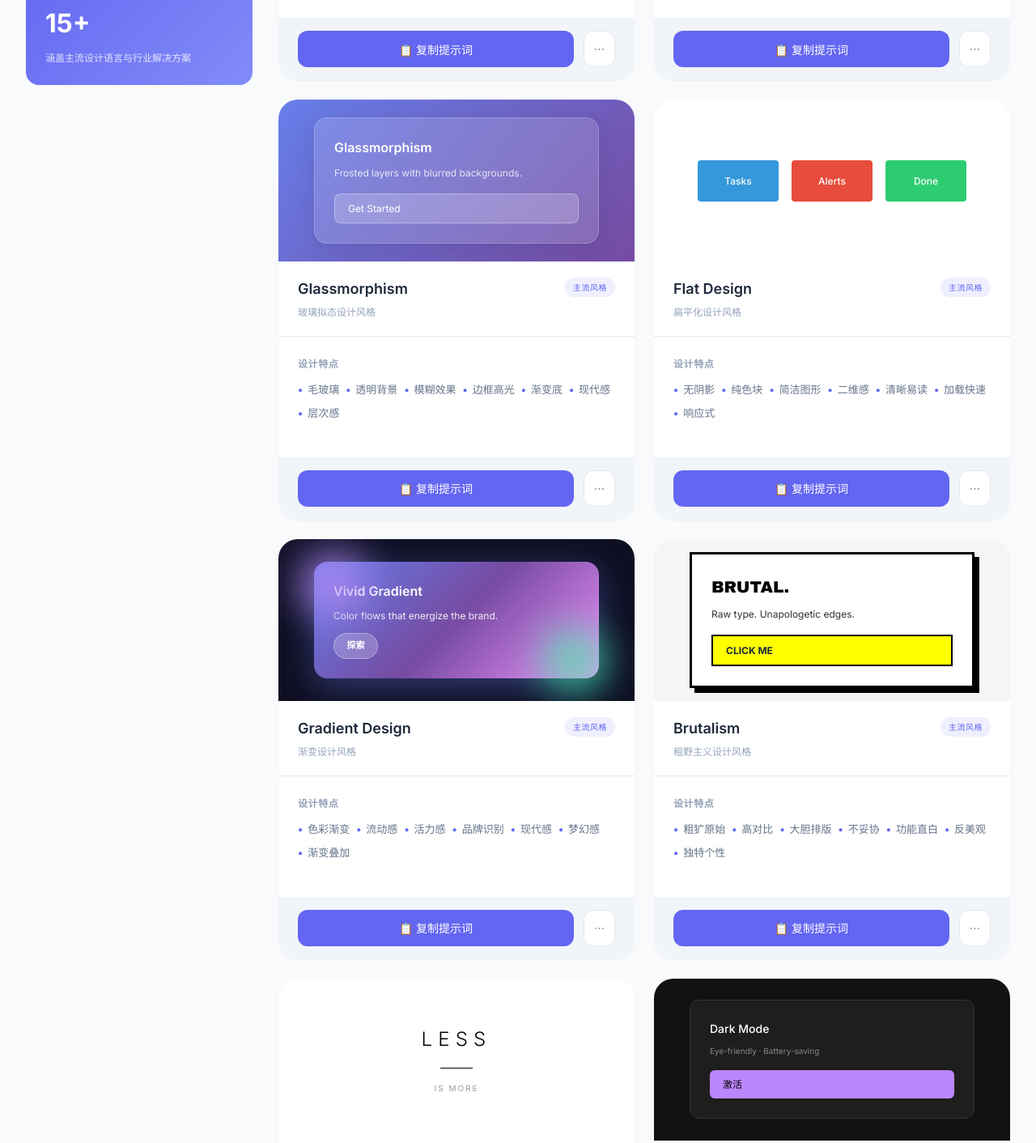
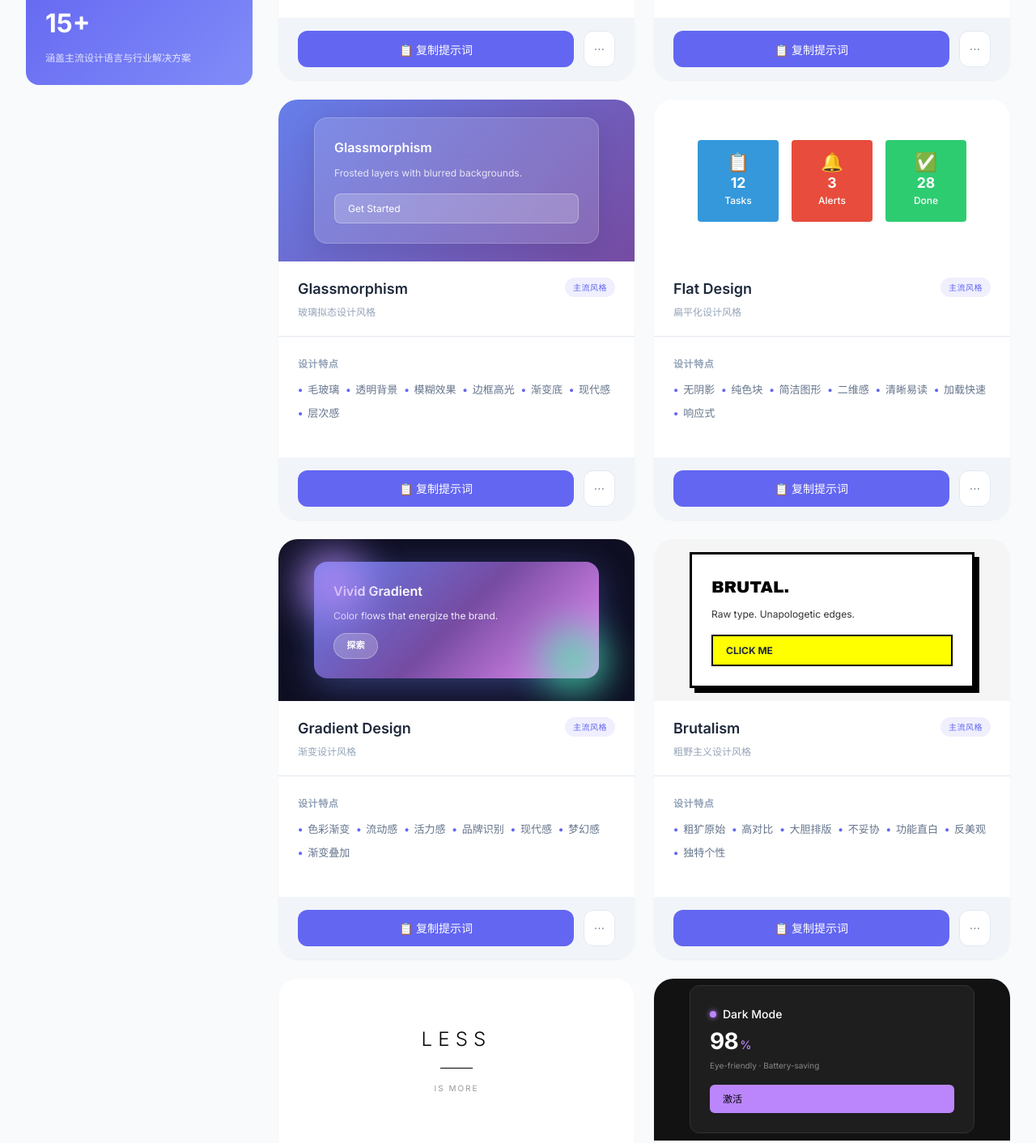
Before and after one commit to kuntechnology/ui-style-gallery, a plain HTML site: page index.html in a window 1280 px wide. Shown: the part 1142-2554 px from the top of the page at 81% size. Drawn offline with Linux system fonts and the light colour scheme.

Commit message:
fix(mocks): restore preview HTML for Fluent/Neumorphism/Flat/Dark + add missing Stage 3 CSS
Root cause: in the previous two pushes (Stage 2 c41b10b2 and Stage 3
e3c1b80b) a batch of edit_file calls were issued in parallel against
the same source file. Concurrent writes raced and only the last one
in each batch survived, so the CSS classes from Stage 2/3 made it
into the file but most of the preview template HTML bodies (and the
entire Stage 3 CSS block) were silently overwritten back to the
baseline content.

This commit re-applies the lost edits serially:

  Stage 2 HTML (was lost, CSS already on main):
    - preview-fluent: add Pivot tabs + Primary+Ghost action pair
    - preview-neumorphism: rich card with label/value/inset progress

  Stage 3 CSS (entire block was lost, only .saas-kpi* survived):
    - .flat-card-icon, .flat-card-value
    - .dark-header, .dark-dot, .dark-stat-value, .dark-stat-unit
    - .saas-kpis, .saas-kpi, .saas-kpi-label, .saas-kpi-value,
      .saas-kpi-value.positive (full rule set, not just used names)

  Stage 3 HTML (was lost):
    - preview-flat: 3 cards now each carry emoji icon + numeric value
    - preview-dark: glowing status dot + 98% big metric headline

File grows from 105,594 to 108,830 bytes; all 6 enriched preview
templates (Fluent / Neumorphism / Gradient / Flat / Dark / SaaS)
are now coherent with their declared style intent.

```diff
--- a/index.html
+++ b/index.html
@@ -851,6 +851,79 @@
             border: 1px solid rgba(255, 255, 255, 0.3);
         }
         /* ==================== End Stage 2 Enhancements ==================== */
+
+        /* ==================== Stage 3 Enhancements (P1) ==================== */
+        /* Flat: icon + numeric value */
+        .flat-card-icon {
+            font-size: 1.4rem;
+            line-height: 1;
+            margin-bottom: 0.35rem;
+        }
+        .flat-card-value {
+            font-size: 1.1rem;
+            font-weight: 700;
+            color: white;
+            line-height: 1;
+            margin-bottom: 0.25rem;
+        }
+
+        /* Dark: status dot + big metric */
+        .dark-header {
+            display: flex;
+            align-items: center;
+            gap: 0.5rem;
+            margin-bottom: 0.5rem;
+        }
+        .dark-dot {
+            width: 8px;
+            height: 8px;
+            border-radius: 50%;
+            background: #bb86fc;
+            box-shadow: 0 0 6px #bb86fc;
+        }
+        .dark-stat-value {
+            font-size: 1.75rem;
+            font-weight: 700;
+            color: #fff;
+            line-height: 1;
+            margin: 0.4rem 0 0.25rem;
+            letter-spacing: -0.02em;
+        }
+        .dark-stat-unit {
+            font-size: 0.9rem;
+            font-weight: 500;
+            color: #bb86fc;
+            margin-left: 2px;
+        }
+
+        /* SaaS: KPI strip above chart */
+        .saas-kpis {
+            display: flex;
+            gap: 0.5rem;
+        }
+        .saas-kpi {
+            flex: 1;
+            background: white;
+            border-radius: 6px;
+            padding: 0.4rem 0.55rem;
+            box-shadow: 0 1px 3px rgba(0,0,0,0.05);
+        }
+        .saas-kpi-label {
+            font-size: 0.55rem;
+            color: #94a3b8;
+            text-transform: uppercase;
+            letter-spacing: 0.05em;
+        }
+        .saas-kpi-value {
+            font-size: 0.85rem;
+            font-weight: 700;
+            color: #1e293b;
+            margin-top: 0.15rem;
+        }
+        .saas-kpi-value.positive {
+            color: #10b981;
+        }
+        /* ==================== End Stage 3 Enhancements ==================== */
 
         /* Neumorphism */
         .preview-neumorphism {
@@ -1979,17 +2052,28 @@
                         <div class="fluent-icon"></div>
                         <div>
                             <div class="fluent-title">Fluent Design</div>
-                            <div class="fluent-subtitle">Light · Depth · Motion</div>
+                            <div class="fluent-subtitle">Acrylic · Depth · Reveal</div>
                         </div>
                     </div>
-                    <div class="fluent-text">Acrylic surfaces and reveal effects bring tactile depth across Microsoft platforms.</div>
-                    <div class="fluent-btn">操作</div>
+                    <div class="fluent-pivot">
+                        <div class="fluent-pivot-item active">主页</div>
+                        <div class="fluent-pivot-item">文档</div>
+                        <div class="fluent-pivot-item">设置</div>
+                    </div>
+                    <div class="fluent-actions">
+                        <div class="fluent-btn">立即开始</div>
+                        <div class="fluent-btn-ghost">了解</div>
+                    </div>
                 </div>
             `,
             'preview-neumorphism': `
                 <div class="neu-container">
-                    <div class="neu-card">
-                        <div class="neu-title">Neumorphism</div>
+                    <div class="neu-card neu-card-rich">
+                        <div class="neu-label">今日步数</div>
+                        <div class="neu-value">8,524</div>
+                        <div class="neu-progress">
+                            <div class="neu-progress-fill"></div>
+                        </div>
                     </div>
                     <div class="neu-buttons">
                         <div class="neu-btn"></div>
@@ -2006,9 +2090,21 @@
                 </div>
             `,
             'preview-flat': `
-                <div class="flat-card"><div class="flat-card-title">Tasks</div></div>
-                <div class="flat-card"><div class="flat-card-title">Alerts</div></div>
-                <div class="flat-card"><div class="flat-card-title">Done</div></div>
+                <div class="flat-card">
+                    <div class="flat-card-icon">📋</div>
+                    <div class="flat-card-value">12</div>
+                    <div class="flat-card-title">Tasks</div>
+                </div>
+                <div class="flat-card">
+                    <div class="flat-card-icon">🔔</div>
+                    <div class="flat-card-value">3</div>
+                    <div class="flat-card-title">Alerts</div>
+                </div>
+                <div class="flat-card">
+                    <div class="flat-card-icon">✅</div>
+                    <div class="flat-card-value">28</div>
+                    <div class="flat-card-title">Done</div>
+                </div>
             `,
             'preview-gradient': `
                 <div class="gradient-stack">
@@ -2035,7 +2131,11 @@
             `,
             'preview-dark': `
                 <div class="dark-card">
-                    <div class="dark-title">Dark Mode</div>
+                    <div class="dark-header">
+                        <div class="dark-dot"></div>
+                        <div class="dark-title">Dark Mode</div>
+                    </div>
+                    <div class="dark-stat-value">98<span class="dark-stat-unit">%</span></div>
                     <div class="dark-text">Eye-friendly · Battery-saving</div>
                     <div class="dark-btn">激活</div>
                 </div>
```
